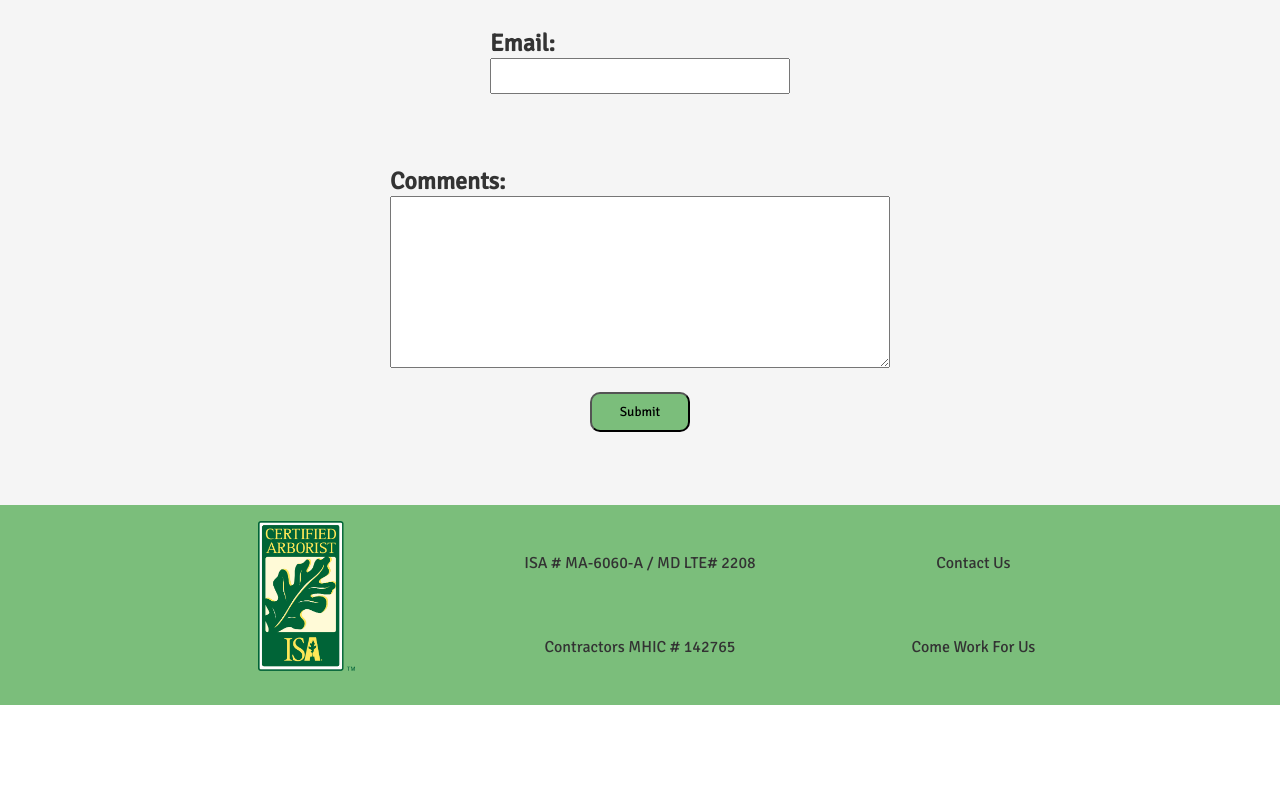
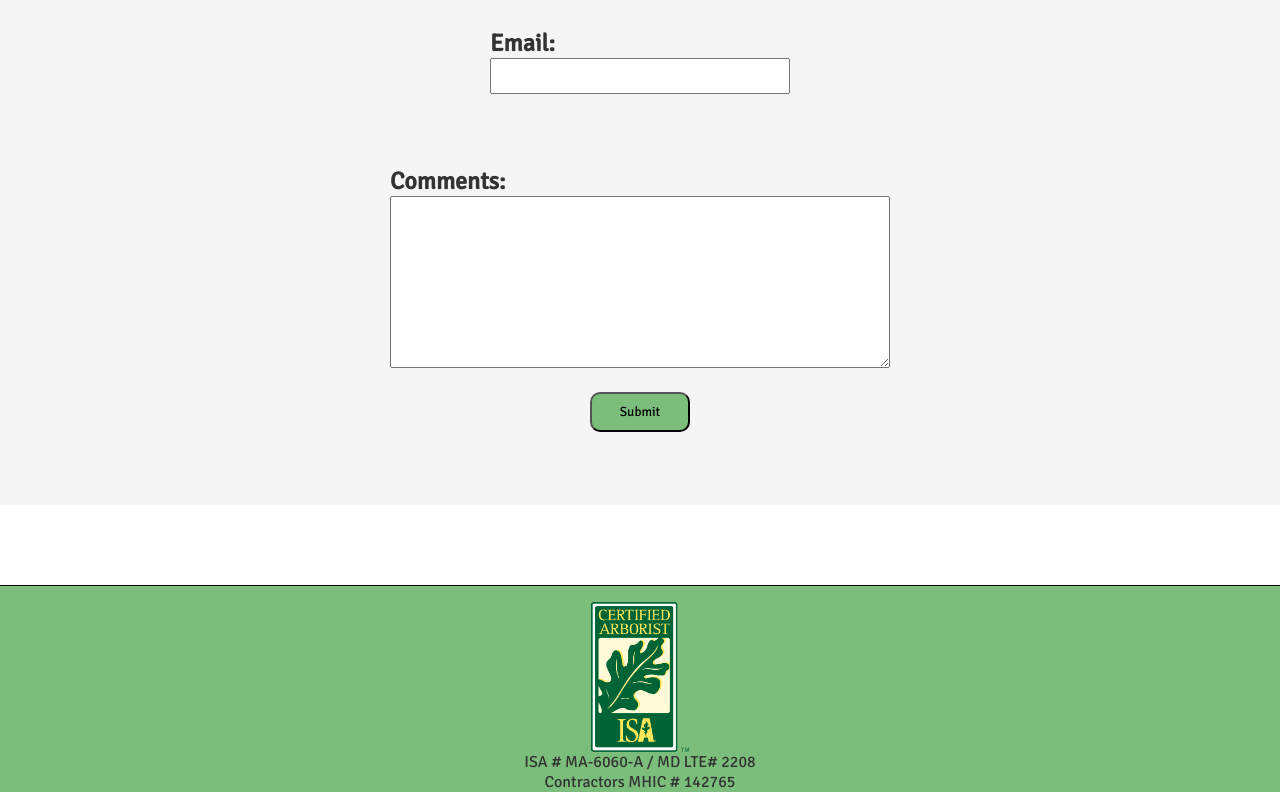
Before and after one commit to Ecoscapes/Ecoscapes.github.io, a React (Create React App) app: page /contact in a window 1280 px wide. Shown: the part 825-1617 px from the top of the page. Before the commit the page ends 1530 px from the top, so only its background shows below. Built offline with nearby package versions, Linux system fonts and the light colour scheme; the HTML template or start-up script is replaced by a standard one; a web font is replaced by a local one.

Commit message:
test service header

```diff
--- a/src/footer/Footer.js
+++ b/src/footer/Footer.js
@@ -7,7 +7,8 @@ const Footer = () => {
 
     return (
         <div>
-            { isOnMobile ? <FooterMobile /> : <FooterDesktop />}
+            { isOnMobile ? <FooterMobile /> : <FooterMobile />}
+            {/* { isOnMobile ? <FooterMobile /> : <FooterDesktop />} */}
         </div>
     );
 }
--- a/src/header/Navbar.js
+++ b/src/header/Navbar.js
@@ -7,7 +7,8 @@ import { isOnMobile } from '../utilities/isUserOnMobile';
 const Navbar = () => {
     return (
         <div>
-            { isOnMobile ? <NavbarMobile /> : <NavbarDesktop />}
+            { isOnMobile ? <NavbarMobile /> : <NavbarMobile />}
+            {/* { isOnMobile ? <NavbarMobile /> : <NavbarDesktop />} */}
         </div>
     );
 }
--- a/src/home/Home.js
+++ b/src/home/Home.js
@@ -7,7 +7,8 @@ import HomeMobile from "./HomeMobile.js";
 const Home = () => {
     return (
         <div>
-            {isOnMobile ? <HomeMobile /> : <HomeDesktop />}
+            {isOnMobile ? <HomeMobile /> : <HomeMobile />}
+            {/* {isOnMobile ? <HomeMobile /> : <HomeDesktop />} */}
         </div>
     );
 }
--- a/src/home/HomeMobileA.module.css
+++ b/src/home/HomeMobileA.module.css
@@ -119,7 +119,7 @@
   height : 1.2em;
   border-radius: 40px;
   margin: .5em .3em 0em .3em;
-  font-size: .9em;
+  font-size: 1.5em;
 }
 
 .choosetext{
```
